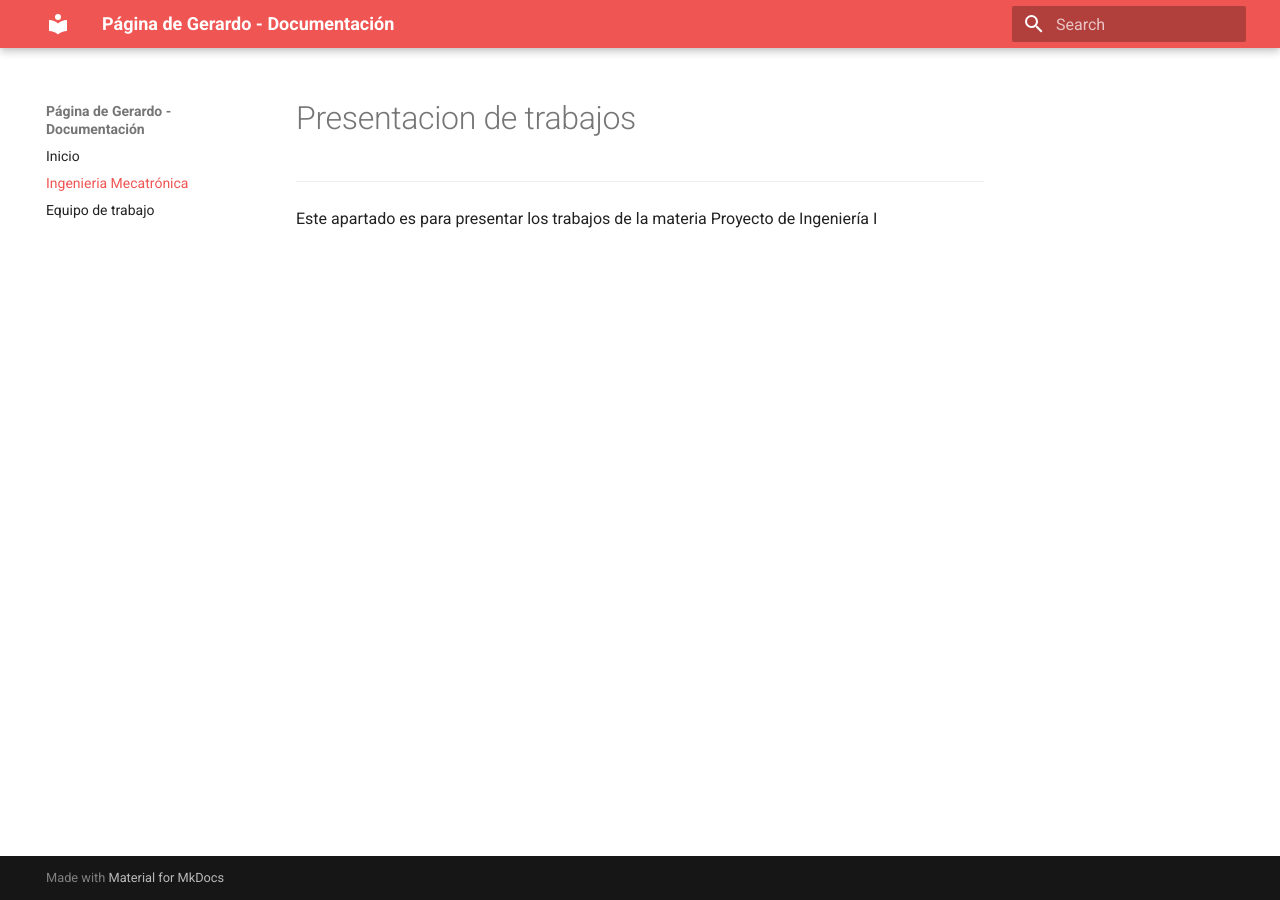
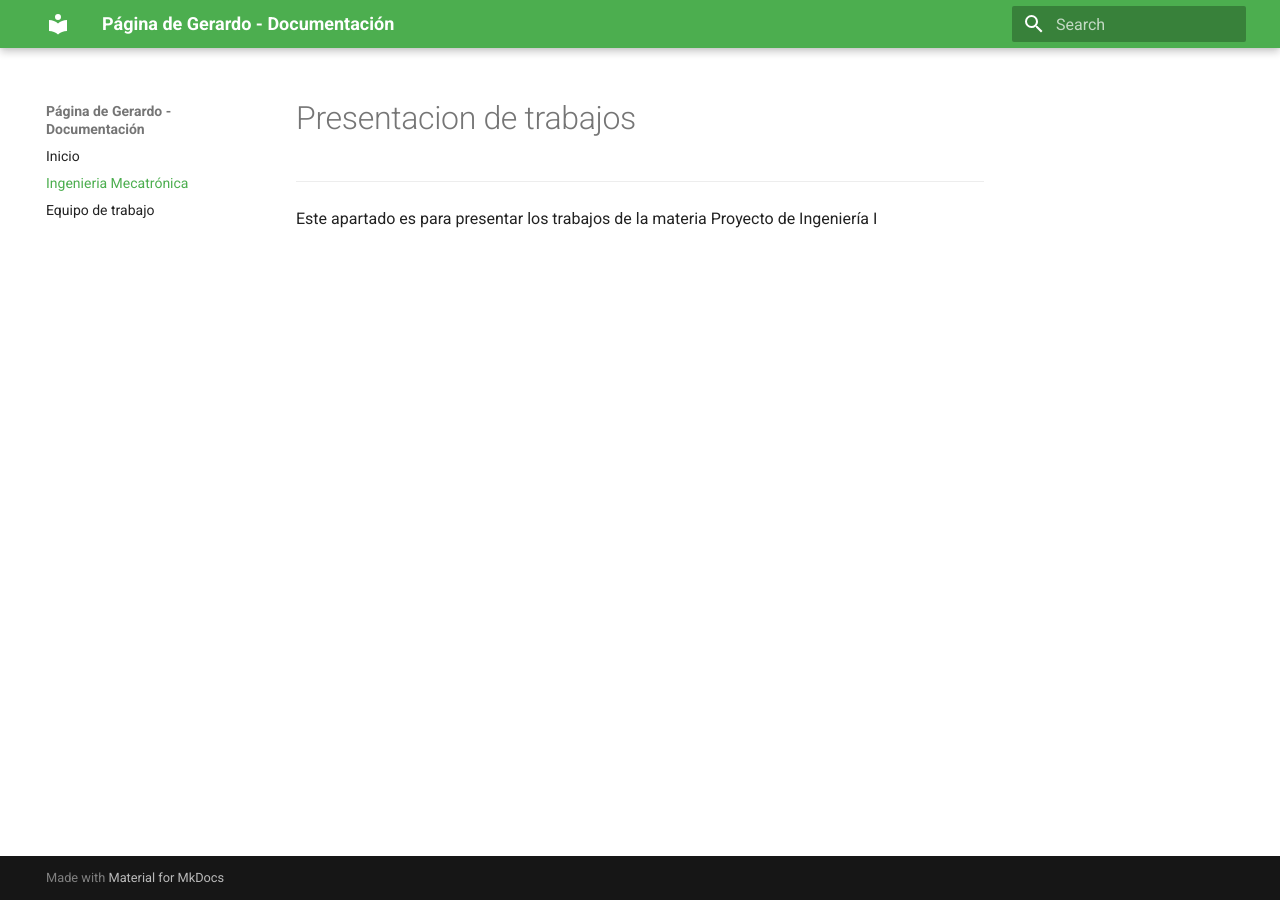
Before and after one commit to Gerardo-Esquivel/PortafoloProyectoIngernieria, an MkDocs documentation site: the page built from docs/trabajos.md, in a window 1280 px wide. Built offline with MkDocs 1.6.1 and Material for MkDocs 9.7.7, drawn with Linux system fonts in a browser that asks for light colours.

Commit message:
Update mkdocs.yml

```diff
--- a/mkdocs.yml
+++ b/mkdocs.yml
@@ -29,7 +29,7 @@ theme:
   highlightjs: true
   palette:
       - scheme: default
-        primary: red
+        primary: green
 
   features:
     - content.code.copy
```
